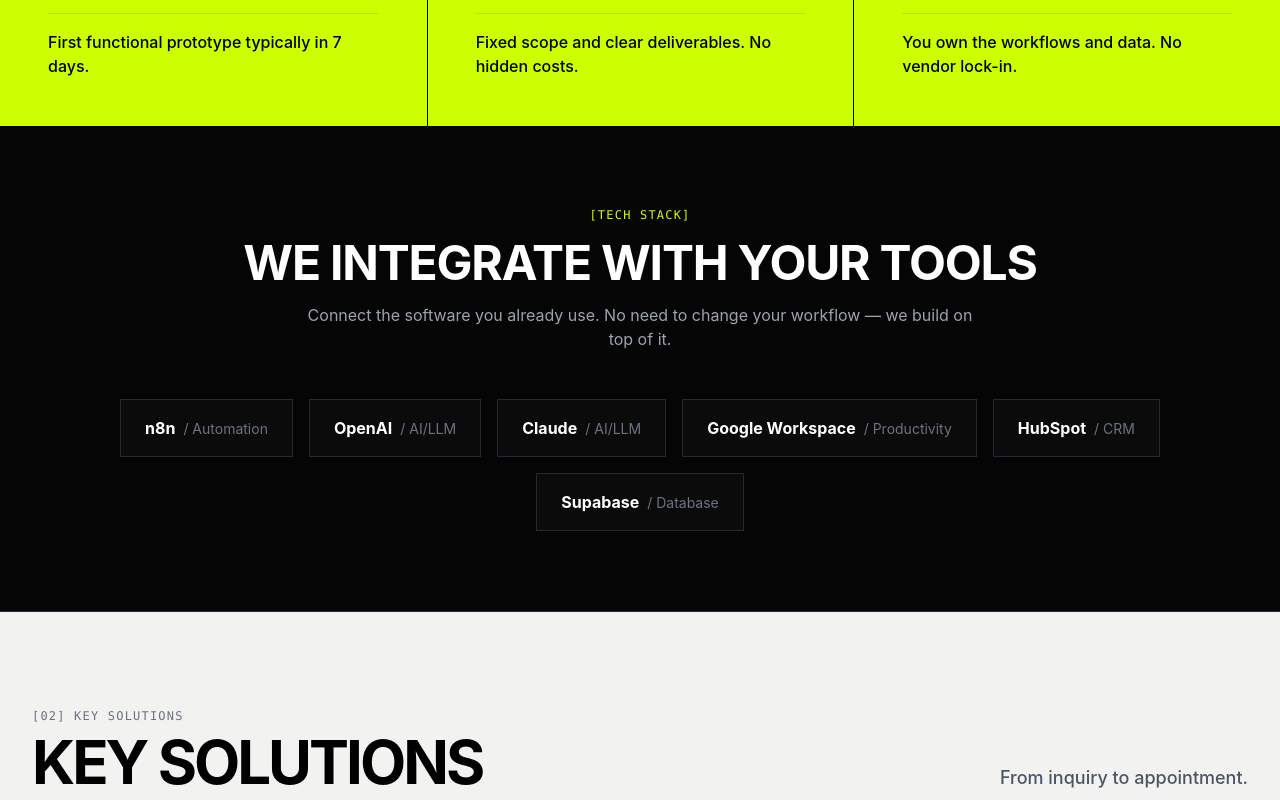
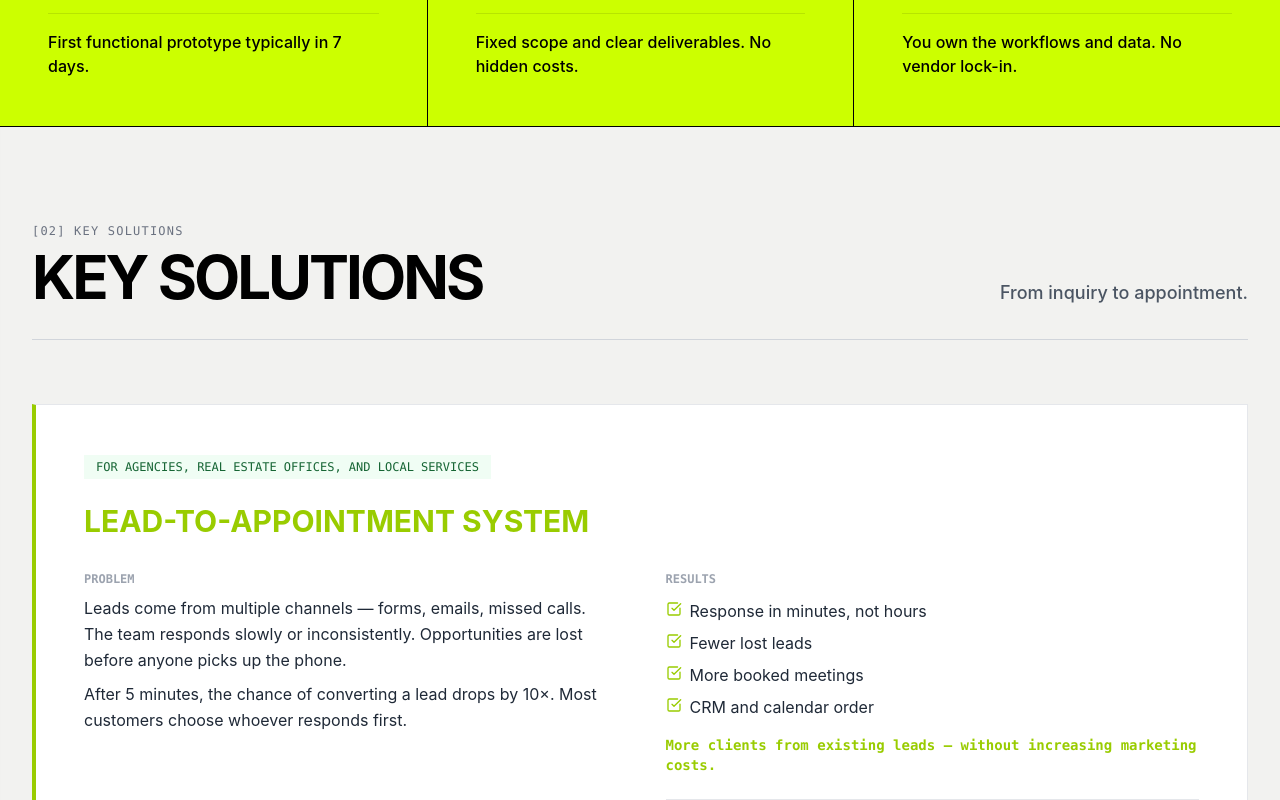
Before and after one commit to michal-potocky/mpdigitalsolutions.com, a React (Vite) app: page / in a window 1280 px wide. Shown: the part 940-1740 px from the top of the page. Built offline with nearby package versions, Linux system fonts and the light colour scheme.

Commit message:
Move Technologies after FAQ, update contact form subtitle
- Reorder sections: UseCases → HowItWorks → FAQ → Technologies → Contact
- Change contact subtitle to "No commitment. No selling. Just facts." (EN+SK)

Co-Authored-By: Claude Opus 4.5 <noreply@anthropic.com>

```diff
--- a/App.tsx
+++ b/App.tsx
@@ -42,10 +42,10 @@ const HomePage: React.FC<{
       <main className="relative">
         <Hero content={content.hero} />
         <Proof content={content.proof} />
-        <Technologies content={content.technologies} />
         <UseCases content={content.useCases} />
         <HowItWorks content={content.howItWorks} />
         <FAQ content={content.faq} />
+        <Technologies content={content.technologies} />
         <ContactForm content={content.contact} />
       </main>
 
--- a/content.ts
+++ b/content.ts
@@ -213,7 +213,7 @@ export const content: Record<'en' | 'sk', Content> = {
     },
     contact: {
       title: "Start Your Free Audit",
-      subtitle: "Fill out the form below. We promise a reply within 1 business day.",
+      subtitle: "A short intro call. No commitment. No selling. Just facts.",
       fields: {
         name: "Full Name",
         email: "Work Email",
@@ -524,7 +524,7 @@ export const content: Record<'en' | 'sk', Content> = {
     },
     contact: {
       title: "Začnite auditom zadarmo",
-      subtitle: "Vyplňte formulár nižšie. Sľubujeme odpoveď do 1 pracovného dňa.",
+      subtitle: "Krátky úvodný call. Bez záväzkov. Bez predaja. Len fakty.",
       fields: {
         name: "Celé meno",
         email: "Pracovný email",
```
